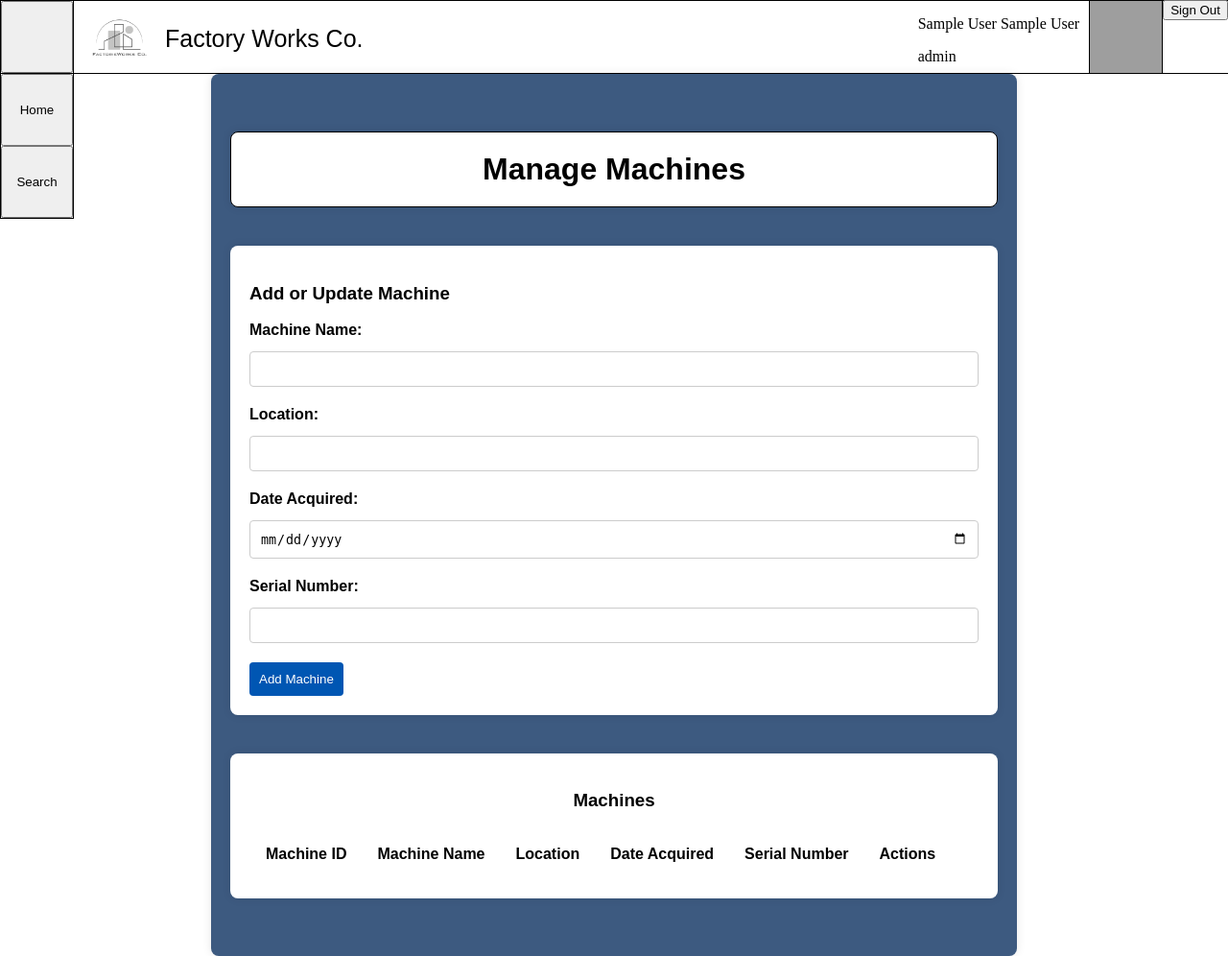
After one commit to Amritkaur-collab/Group15, a PHP site: page /Add-Update-Remove-Machines.php in a window 1280 px wide. The commit adds this page. Shown: the whole page at 96% size. Run offline with PHP 8.4, Linux system fonts and the light colour scheme; the visitor is signed in with stand-in values (Sample User, id 1); lists and menus that the app fills with data are empty; grey boxes are pictures that could not be loaded.

Commit message:
Basic Manage Machines/ Start to Manage Jobs

```diff
--- /dev/null
+++ b/WebSolution/Add-Update-Remove-Machines.php
@@ -0,0 +1,83 @@
+<!DOCTYPE html>
+<html lang="en">
+<head>
+    <meta charset="UTF-8" />
+    <meta name="viewport" content="width=device-width, initial-scale=1.0" />
+    <meta name="author" content="Group 15" />
+    <meta name="description" content="Add-Update-Remove-Jobs/Machines" />
+    <title>Manage Machines</title>
+    <link rel="stylesheet" href="styles/machinestyle.css">
+    <script defer src="scripts/fmdscript.js"></script>
+    <?php
+    session_start();
+    if(!isset($_SESSION['exists'])) {
+        session_unset();
+        session_destroy();
+        header('Location: login.php');
+    }
+    ?>
+</head>
+<body>
+    <?php require_once "inc/dbsidebar.inc.php"; ?>
+    <?php require_once "inc/dbheader.inc.php"; ?>
+
+    <div class="container">
+        <h1>Manage Machines</h1>
+        <div class="machine-form">
+            <h3>Add or Update Machine</h3>
+            <label for="machine-name">Machine Name:</label>
+            <input type="text" id="machine-name" required>
+
+            <label for="machine-location">Location:</label>
+            <input type="text" id="machine-location" required>
+
+            <label for="machine-date">Date Acquired:</label>
+            <input type="date" id="machine-date" required>
+
+            <label for="machine-serial">Serial Number:</label>
+            <input type="text" id="machine-serial" required>
+
+            <button class="machine-button" onclick="addMachine()">Add Machine</button>
+        </div>
+
+        <div class="machines-table">
+            <h3>Machines</h3>
+            <table id="machine-table">
+                <thead>
+                    <tr>
+                        <th>Machine ID</th>
+                        <th>Machine Name</th>
+                        <th>Location</th>
+                        <th>Date Acquired</th>
+                        <th>Serial Number</th>
+                        <th>Actions</th>
+                    </tr>
+                </thead>
+                <tbody></tbody>
+            </table>
+        </div>
+    </div>
+
+    <!-- Modal for editing machine details -->
+    <div id="editMachineModal" class="modal">
+        <div class="modal-content">
+            <span class="close" onclick="closeModal()">&times;</span>
+            <h3>Edit Machine</h3>
+            <label for="edit-machine-name">Machine Name:</label>
+            <input type="text" id="edit-machine-name" required>
+
+            <label for="edit-machine-location">Location:</label>
+            <input type="text" id="edit-machine-location" required>
+
+            <label for="edit-machine-date">Date Acquired:</label>
+            <input type="date" id="edit-machine-date" required>
+
+            <label for="edit-machine-serial">Serial Number:</label>
+            <input type="text" id="edit-machine-serial" required>
+
+            <button class="machine-button" onclick="updateMachine()">Update Machine</button>
+        </div>
+    </div>
+
+</body>
+</html>
--- a/WebSolution/styles/machinestyle.css
+++ b/WebSolution/styles/machinestyle.css
@@ -1,13 +1,36 @@
 body {
     margin: 0px;
     padding: 0px;
+}
+
+
+.colour-back{
+  background-color:#293241 ;
+  padding: 20px;
+  border-radius: 8px;
+  min-height: 100vh;
+}
+
+.container {
+  max-width: 800px;
+  margin: 0 auto;
+  padding: 20px;
+  background-color: white; /* This keeps the content area white */
+  border-radius: 8px;       /* Smooth rounded edges */
+  box-shadow: 0 0 10px rgba(0, 0, 0, 0.1); /* Subtle shadow for emphasis */
+  background-color:#3d5a80;
 }
 
 h1 {
     text-align: center;
     border: 1px solid black;
     font-family: sans-serif;
-
+    max-width: 800px;
+    margin: 40px auto;
+    padding: 20px;
+    background-color: white;
+    border-radius: 8px;
+    box-shadow: 0 0 10px rgba(0, 0, 0, 0.1);
 }
 
 .machine-form {
@@ -18,6 +41,36 @@ h1 {
     border-radius: 8px;
     box-shadow: 0 0 10px rgba(0, 0, 0, 0.1);
     font-family: sans-serif;
+}
+
+.machine-form input[type="text"],
+.machine-form input[type="date"] {
+  width: 100%;            /* Make inputs take full width of their container */
+  max-width: 800px;        /* Set a maximum width to avoid excessive stretching */
+  padding: 10px;           /* Add padding for cleaner appearance */
+  margin: 5px 0 20px 0;    /* Add spacing between inputs */
+  box-sizing: border-box;  /* Ensure padding doesn't affect width */
+  border: 1px solid #ccc;  /* Set border styling */
+  border-radius: 4px;      /* Slightly round the corners */
+}
+
+.machines-table {
+  max-width: 800px;
+  margin: 40px auto;
+  padding: 20px;
+  background-color: white;
+  border-radius: 8px;
+  box-shadow: 0 0 10px rgba(0, 0, 0, 0.1);
+  font-family: sans-serif;
+}
+
+.machines-table h3 {
+text-align: center;
+}
+
+#machine-table th {
+  padding: 15px;
+
 }
 
 label {
@@ -34,7 +87,7 @@ input, select {
     margin-bottom: 12px;
   }
 
-button {
+  .machine-button {
     padding: 10px;
     background-color: #0056b3;
     color: white;
@@ -43,25 +96,155 @@ button {
     border-radius: 4px;
   }
 
-  button:hover {
+  .machine-button:hover {
     background-color: #00408e;
   }
 
-.top-left-button {
+  #pagetitle
+  {
+      height: 40px;
+      display: flex;
+  }
+
+  footer
+{
+    height: 65px;
+    width: 100%;
     position: absolute;
-    top: 20px;
-    left: 20px;
-    background-color: #4CAF50;
-    color: white;
-    padding: 10px 20px;
+    bottom: 0;
     text-align: center;
-    text-decoration: none;
-    font-size: 16px;
-    border-radius: 5px;
-    transition: background-color 0.3s ease;
+    border: 1px solid black;
 }
 
+#dbheader
+{
+    margin: 0px;
+    text-align: left;
+    border: 1px solid black;
+    height: 75px;
+    width: 100%;
+}
+#dbheader-info
+{
+    display: flex;
+}
+#dbheader-icon
+{
+    margin-left: 10px;
+    max-width: 75px;
+    min-width: 75px;
+    max-height: 75px;
+    min-height: 75px;
+}
+#dbheader-info p
+{
+    padding-left: 10px;
+    font-family: Arial, Helvetica, sans-serif;
+    font-size: 25px;
+}
 
-.top-left-button:hover {
-    background-color: #45a049;
+#dbheader-user
+{
+    display: flex;
+    position: absolute;
+    top: 0;
+    right: 0;
 }
+
+#dbheader-user-text
+{
+    display: inline;
+}
+
+#dbheader-user-icon
+{
+    margin-left: 10px;
+    border: 1px solid black;
+    max-width: 75px;
+    min-width: 75px;
+    max-height: 75px;
+    min-height: 75px;
+}
+
+#dbsidebar
+{
+    border: 1px black solid;
+    float: left;
+    display: block;
+}
+#dbsidebar-button
+{
+    margin: none;
+    min-height: 75px;
+    min-width: 75px;
+}
+
+#searchpage
+{
+    display: flex;
+}
+
+.modal {
+  display: none; /* Hidden by default */
+  position: fixed; /* Stay in place */
+  z-index: 1; /* Sit on top */
+  left: 0;
+  top: 0;
+  width: 100%; /* Full width */
+  height: 100%; /* Full height */
+  overflow: auto; /* Enable scroll if needed */
+  background-color: rgb(0, 0, 0); /* Fallback color */
+  background-color: rgba(0, 0, 0, 0.4); /* Black w/ opacity */
+
+}
+
+.modal-content {
+  background-color: #fefefe;
+  max-width: 800px;
+  margin: 50px auto;
+  padding: 20px;
+  background-color: white;
+  border-radius: 8px;
+  box-shadow: 0 0 10px rgba(0, 0, 0, 0.1);
+  font-family: sans-serif;
+}
+
+.modal-content input[type="text"],
+.modal-content input[type="date"] {
+    width: 100%;            /* Make inputs take full width of their container */
+    max-width: 800px;        /* Set a maximum width to avoid excessive stretching */
+    padding: 10px;           /* Add padding for cleaner appearance */
+    margin: 5px 0 20px 0;    /* Add spacing between inputs */
+    box-sizing: border-box;  /* Ensure padding doesn't affect width */
+    border: 1px solid #ccc;  /* Set border styling */
+    border-radius: 4px;      /* Slightly round the corners */
+}
+
+/* Modal button styling */
+.modal-content .machine-button {
+    width: 100%;             /* Button should take full width of its container */
+    max-width: 800px;        /* Same max-width as inputs for consistency */
+    padding: 10px;
+    background-color: #0056b3; /* Set a background color */
+    color: white;            /* White text on the button */
+    border: none;            /* Remove default border */
+    border-radius: 4px;      /* Slightly round the corners */
+    cursor: pointer;         /* Pointer on hover */
+}
+
+.modal-content .machine-button:hover {
+  background-color: #00408e;
+}
+.close {
+  color: #aaa;
+  float: right;
+  font-size: 28px;
+  font-weight: bold;
+}
+
+.close:hover,
+.close:focus {
+  color: black;
+  text-decoration: none;
+  cursor: pointer;
+}
```
Also changed, not shown: Add-Update-Remove-Jobs.html (deleted, +0 -45 lines), Add-Update-Remove-Machines.html (deleted, +0 -46 lines), WebSolution/Add-Update-Remove-Jobs.php (added, +65 -0 lines), WebSolution/scripts/fmdscript.js (+49 -57 lines), WebSolution/styles/jobstyle.css (+95 -20 lines).
